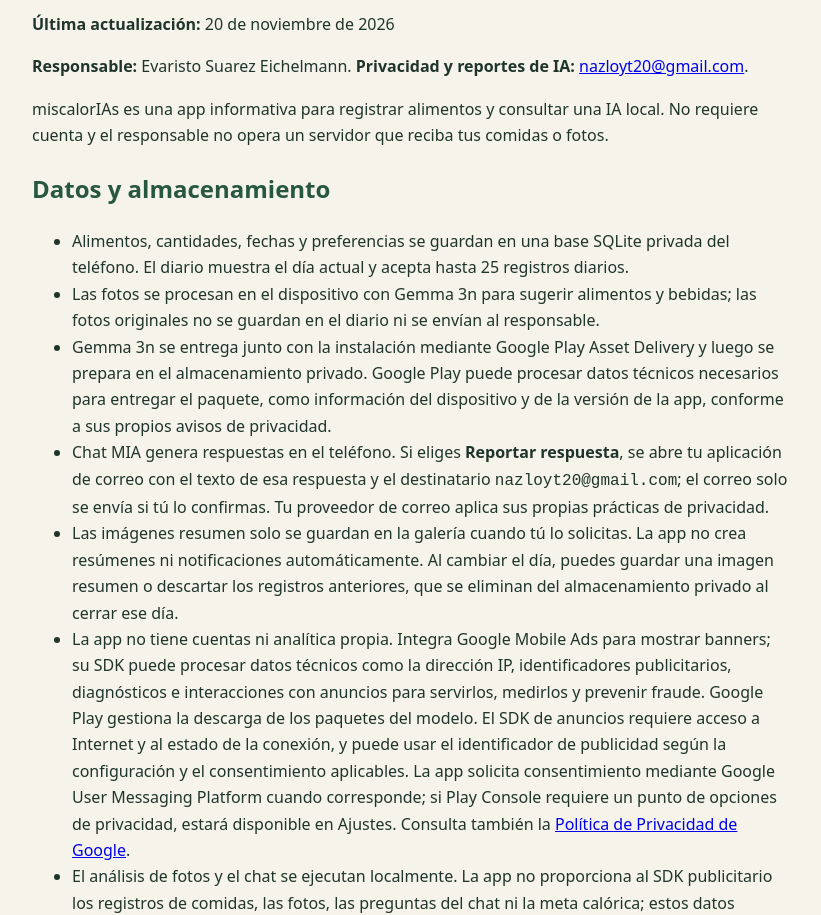
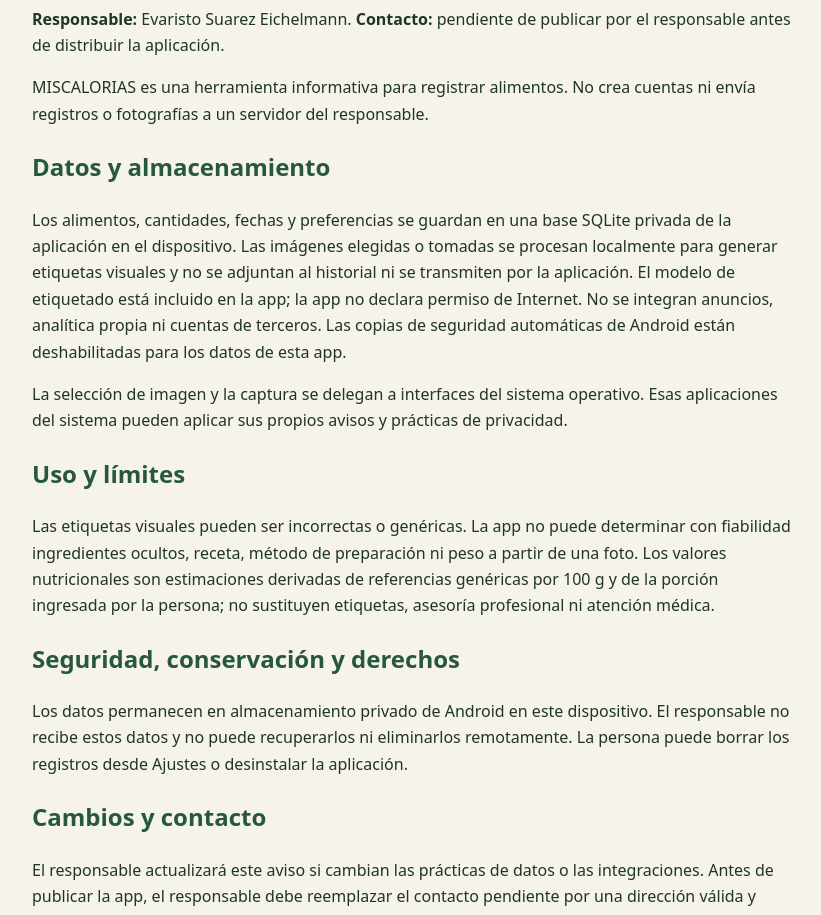
Before and after one commit to evaristospeed00/miscalorias2, a plain HTML site: page privacy.html in a window 1280 px wide. Shown: the part 159-1074 px from the top of the page, without its empty margins (228-1049 px from the left). Drawn offline with Linux system fonts and the light colour scheme.

Commit message:
Revert mistaken privacy policy update
Co-authored-by: Copilot <223556219+Copilot@users.noreply.github.com>

```diff
--- a/privacy.html
+++ b/privacy.html
@@ -1,36 +1,27 @@
-o <!doctype html>
+<!doctype html>
 <html lang="es">
 <head>
   <meta charset="utf-8">
   <meta name="viewport" content="width=device-width, initial-scale=1">
-  <title>Aviso de privacidad · miscalorIAs</title>
+  <title>Aviso de privacidad · MISCALORIAS</title>
   <style>
     body { max-width: 760px; margin: 3rem auto; padding: 0 1.25rem; color: #20352a; background: #f5f3ea; font: 1rem/1.65 system-ui, sans-serif; }
     h1, h2 { color: #28573f; }
   </style>
 </head>
 <body>
-  <h1>Aviso de privacidad de miscalorIAs</h1>
-  <p><strong>Última actualización:</strong> 20 de noviembre de 2026</p>
-  <p><strong>Responsable:</strong> Evaristo Suarez Eichelmann. <strong>Privacidad y reportes de IA:</strong> <a href="mailto:nazloyt20@gmail.com">nazloyt20@gmail.com</a>.</p>
-  <p>miscalorIAs es una app informativa para registrar alimentos y consultar una IA local. No requiere cuenta y el responsable no opera un servidor que reciba tus comidas o fotos.</p>
+  <h1>Aviso de privacidad de MISCALORIAS</h1>
+  <p><strong>Última actualización:</strong> 10 de noviembre de 2026</p>
+  <p><strong>Responsable:</strong> Evaristo Suarez Eichelmann. <strong>Contacto:</strong> pendiente de publicar por el responsable antes de distribuir la aplicación.</p>
+  <p>MISCALORIAS es una herramienta informativa para registrar alimentos. No crea cuentas ni envía registros o fotografías a un servidor del responsable.</p>
   <h2>Datos y almacenamiento</h2>
-  <ul>
-    <li>Alimentos, cantidades, fechas y preferencias se guardan en una base SQLite privada del teléfono. El diario muestra el día actual y acepta hasta 25 registros diarios.</li>
-    <li>Las fotos se procesan en el dispositivo con Gemma 3n para sugerir alimentos y bebidas; las fotos originales no se guardan en el diario ni se envían al responsable.</li>
-    <li>Gemma 3n se entrega junto con la instalación mediante Google Play Asset Delivery y luego se prepara en el almacenamiento privado. Google Play puede procesar datos técnicos necesarios para entregar el paquete, como información del dispositivo y de la versión de la app, conforme a sus propios avisos de privacidad.</li>
-    <li>Chat MIA genera respuestas en el teléfono. Si eliges <strong>Reportar respuesta</strong>, se abre tu aplicación de correo con el texto de esa respuesta y el destinatario <code>nazloyt20@gmail.com</code>; el correo solo se envía si tú lo confirmas. Tu proveedor de correo aplica sus propias prácticas de privacidad.</li>
-    <li>Las imágenes resumen solo se guardan en la galería cuando tú lo solicitas. La app no crea resúmenes ni notificaciones automáticamente. Al cambiar el día, puedes guardar una imagen resumen o descartar los registros anteriores, que se eliminan del almacenamiento privado al cerrar ese día.</li>
-    <li>La app no tiene cuentas ni analítica propia. Integra Google Mobile Ads para mostrar banners; su SDK puede procesar datos técnicos como la dirección IP, identificadores publicitarios, diagnósticos e interacciones con anuncios para servirlos, medirlos y prevenir fraude. Google Play gestiona la descarga de los paquetes del modelo. El SDK de anuncios requiere acceso a Internet y al estado de la conexión, y puede usar el identificador de publicidad según la configuración y el consentimiento aplicables. La app solicita consentimiento mediante Google User Messaging Platform cuando corresponde; si Play Console requiere un punto de opciones de privacidad, estará disponible en Ajustes. Consulta también la <a href="https://policies.google.com/privacy?hl=es">Política de Privacidad de Google</a>.</li>
-    <li>El análisis de fotos y el chat se ejecutan localmente. La app no proporciona al SDK publicitario los registros de comidas, las fotos, las preguntas del chat ni la meta calórica; estos datos permanecen en el dispositivo y no se envían al responsable.</li>
-  </ul>
-  <p>La selección de imagen y la captura se delegan a interfaces del sistema operativo; esas aplicaciones pueden aplicar sus propios avisos y prácticas. En Android 8 y 9, guardar una imagen resumen solicita permiso de escritura; versiones posteriores usan MediaStore.</p>
+  <p>Los alimentos, cantidades, fechas y preferencias se guardan en una base SQLite privada de la aplicación en el dispositivo. Las imágenes elegidas o tomadas se procesan localmente para generar etiquetas visuales y no se adjuntan al historial ni se transmiten por la aplicación. El modelo de etiquetado está incluido en la app; la app no declara permiso de Internet. No se integran anuncios, analítica propia ni cuentas de terceros. Las copias de seguridad automáticas de Android están deshabilitadas para los datos de esta app.</p>
+  <p>La selección de imagen y la captura se delegan a interfaces del sistema operativo. Esas aplicaciones del sistema pueden aplicar sus propios avisos y prácticas de privacidad.</p>
   <h2>Uso y límites</h2>
-  <p>Las sugerencias visuales, respuestas y estimaciones nutricionales pueden ser incorrectas. La app no determina con fiabilidad ingredientes ocultos, recetas, preparación o peso a partir de una foto. Los valores nutricionales son aproximaciones derivadas de referencias genéricas y porciones ingresadas; no sustituyen etiquetas, asesoría profesional ni atención médica. El uso de Gemma también está sujeto a sus <a href="https://gemma.ai/resources/terms/">Términos</a> y <a href="https://gemma.ai/resources/prohibited-use/">Política de uso prohibido</a>, incluidos en la app.</p>
-  <h2>Conservación y eliminación</h2>
-  <p>Los registros y el modelo permanecen en almacenamiento privado hasta que se borren los datos de la app o se desinstale. Las imágenes resumen guardadas están en la galería y deben eliminarse desde allí. El responsable no recibe estos datos y no puede recuperarlos ni eliminarlos remotamente. Los reportes enviados por correo se conservan según las prácticas del proveedor y del responsable.</p>
-  <h2>Contacto y cambios</h2>
-  <p>Para preguntas de privacidad o reportes de respuestas generadas por IA: <a href="mailto:nazloyt20@gmail.com">nazloyt20@gmail.com</a>. El responsable actualizará este aviso si cambian las prácticas de datos o las integraciones.</p>
+  <p>Las etiquetas visuales pueden ser incorrectas o genéricas. La app no puede determinar con fiabilidad ingredientes ocultos, receta, método de preparación ni peso a partir de una foto. Los valores nutricionales son estimaciones derivadas de referencias genéricas por 100 g y de la porción ingresada por la persona; no sustituyen etiquetas, asesoría profesional ni atención médica.</p>
+  <h2>Seguridad, conservación y derechos</h2>
+  <p>Los datos permanecen en almacenamiento privado de Android en este dispositivo. El responsable no recibe estos datos y no puede recuperarlos ni eliminarlos remotamente. La persona puede borrar los registros desde Ajustes o desinstalar la aplicación.</p>
+  <h2>Cambios y contacto</h2>
+  <p>El responsable actualizará este aviso si cambian las prácticas de datos o las integraciones. Antes de publicar la app, el responsable debe reemplazar el contacto pendiente por una dirección válida y alojar esta política en una URL pública HTTPS.</p>
 </body>
 </html>
-q
```
